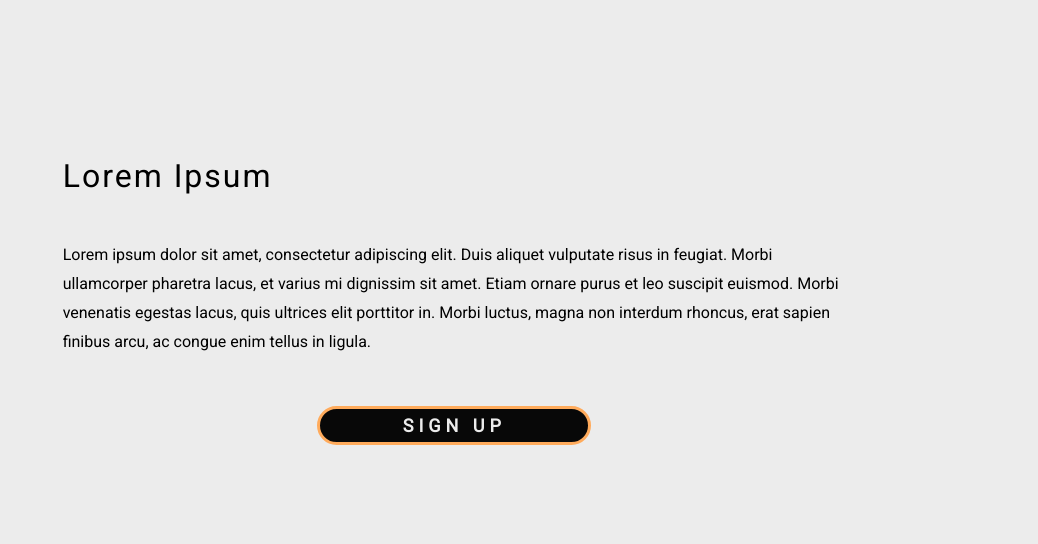
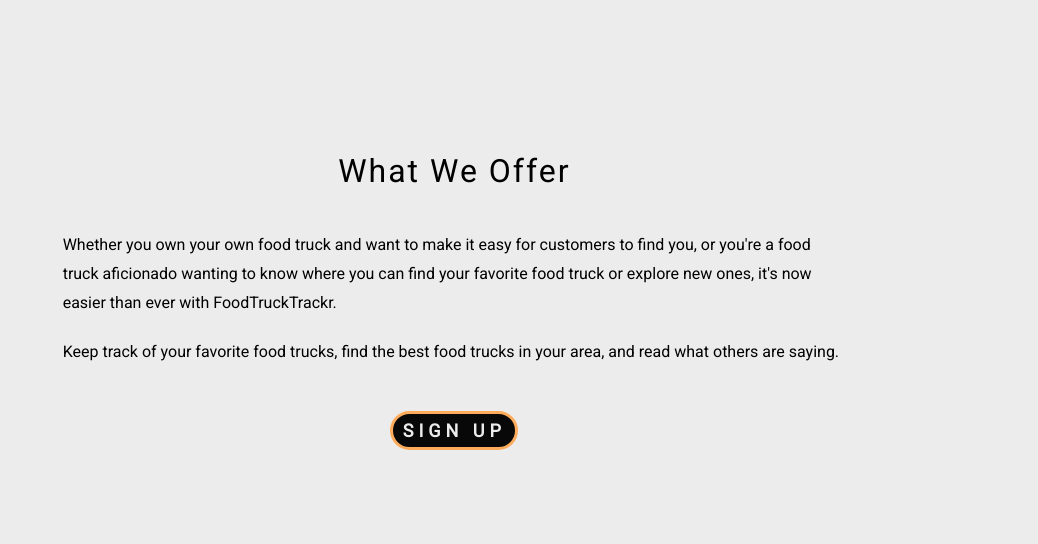
Before and after one commit to FoodTruckTrackrBW/Marketing, a plain HTML site: page index.html in a window 1280 px wide. Shown: the part 157-701 px from the top of the page, 242-1280 px from the left. Drawn offline with Linux system fonts and the light colour scheme.

Commit message:
added content to marketing pg

```diff
--- a/index.html
+++ b/index.html
@@ -38,10 +38,13 @@
 
         <div class='CTAInfo'>
             <div>
-                <h2>Lorem Ipsum</h2>
+                <h2>What We Offer</h2>
             </div>
             <div>
-                <p>Lorem ipsum dolor sit amet, consectetur adipiscing elit. Duis aliquet vulputate risus in feugiat. Morbi ullamcorper pharetra lacus, et varius mi dignissim sit amet. Etiam ornare purus et leo suscipit euismod. Morbi venenatis egestas lacus, quis ultrices elit porttitor in. Morbi luctus, magna non interdum rhoncus, erat sapien finibus arcu, ac congue enim tellus in ligula.</p>
+                <p>Whether you own your own food truck and want to make it easy for customers to find you, or you're a food truck aficionado wanting to know where you can find your favorite food truck or explore new ones, it's now easier than ever with FoodTruckTrackr.</p>
+                <br>
+                <br>
+                <p>Keep track of your favorite food trucks, find the best food trucks in your area, and read what others are saying.</p>
             </div>
             <div class='Button'>
                 <button id='CTAButton'><a href='https://eloquent-heyrovsky-ccf06a.netlify.app/Register'>Sign Up</a></button>
--- a/less/marketing-page.less
+++ b/less/marketing-page.less
@@ -34,6 +34,7 @@
     display: flex;
     flex-direction: column;
     justify-content: space-evenly;
+    align-items: center;
     height: 60%;
     width: 120%;
     margin-right: 15%;
@@ -53,7 +54,7 @@
     }
 
     #CTAButton {
-        width: 35%;
+        width: 10vw;
         font-weight: bold;
         font-size: 1.5rem;
         color: white;
```
Also changed, not shown: CSS/index.css.
